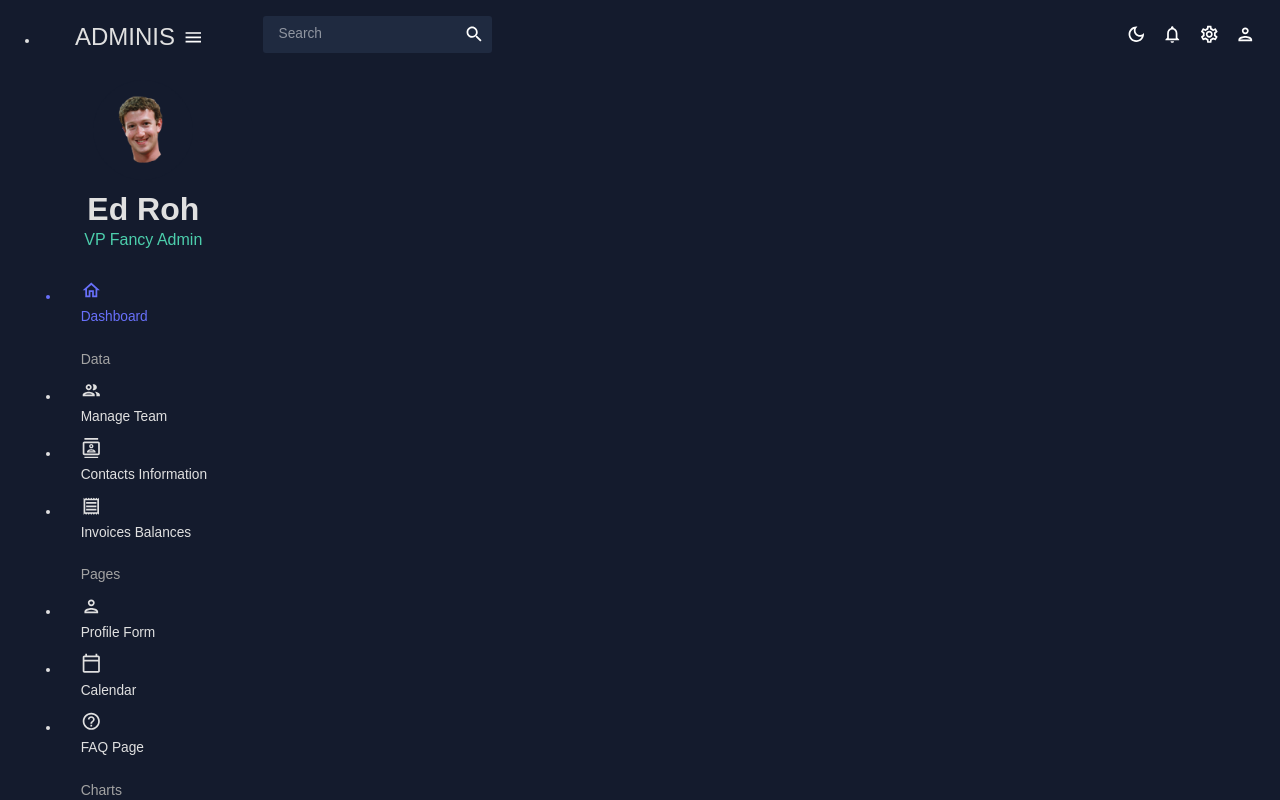
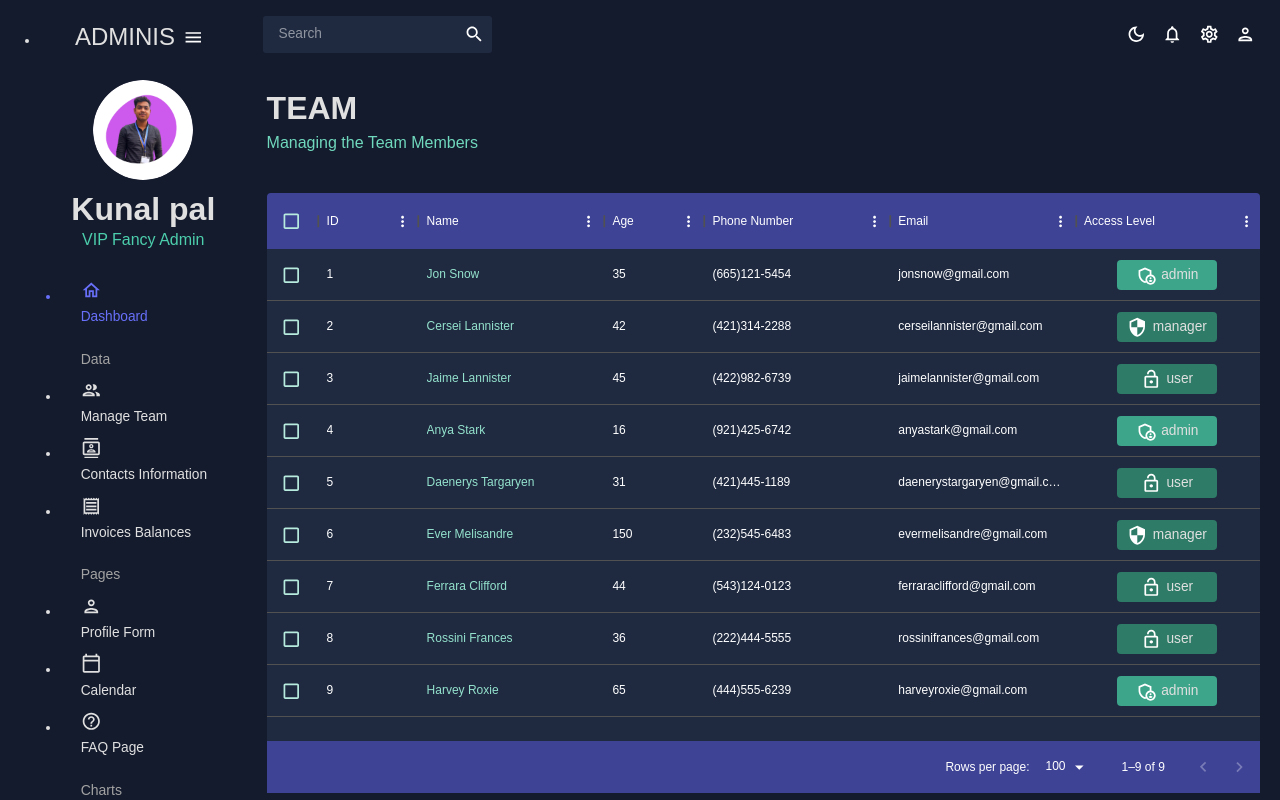
Before and after one commit to baghelkunalpal/AdminDashboard, a React (Create React App) app: page /team in a window 1280 px wide. Shown: the top 800 px of the page. Built offline with nearby package versions, Linux system fonts and the light colour scheme.

Commit message:
Added the manage team with the help of meterial ui

```diff
--- a/src/App.js
+++ b/src/App.js
@@ -3,7 +3,7 @@
 import Topbar from "./scenes/global/Topbar";
 import Sidebar from "./scenes/global/Sidebar";
 import Dashboard from "./scenes/dashboard";
-// import Team from "./scenes/team";
+import Team from "./scenes/team";
 // import Invoices from "./scenes/invoices";
 // import Contacts from "./scenes/contacts";
 // import Bar from "./scenes/bar";
@@ -30,9 +30,11 @@
             <Topbar/>
             <Routes>
               <Route path="/" element={<Dashboard />} />
-              {/* <Route path="/team" element={<Team />} />
-              <Route path="/contacts" element={<Contacts />} />
-              <Route path="/invoices" element={<Invoices />} />
+              <Route path="/team" element={<Team />} />
+              {/* <Route path="/contacts" element={<Contacts />} />
+              <Route path="/invoices" element={<Invoices />} /> */}
+              {/*
+
               <Route path="/form" element={<Form />} />
               <Route path="/bar" element={<Bar />} />
               <Route path="/pie" element={<Pie />} />
--- a/src/scenes/dashboard/index.js
+++ b/src/scenes/dashboard/index.js
@@ -4,7 +4,7 @@
 
 const Dashboard = () => {
   return <Box display='flex' justifyContent='space-between' alignItems='center'>
-<Header title="DASHBOARD" subtitle='Welcome'/>
+<Header title="DASHBOARD" subtitle='Welcome To your dashboard'/>
   </Box>
 }
 
--- a/src/scenes/global/Sidebar.jsx
+++ b/src/scenes/global/Sidebar.jsx
@@ -1,12 +1,8 @@
 import { useState } from "react";
 import { Menu, MenuItem } from 'react-pro-sidebar';  // Updated import
-
 import { Box, IconButton, Typography, useTheme } from "@mui/material";
 import { Link } from "react-router-dom";
 import "react-pro-sidebar/dist/css/styles.css";
-
-
-
 import { tokens } from "../../theme";
 import HomeOutlinedIcon from "@mui/icons-material/HomeOutlined";
 import PeopleOutlinedIcon from "@mui/icons-material/PeopleOutlined";
@@ -24,17 +20,23 @@
 const Item = ({ title, to, icon, selected, setSelected }) => {
   const theme = useTheme();
   const colors = tokens(theme.palette.mode);
+
+  const handleItemClick = () => {
+    setSelected(title);
+  };
+
   return (
     <MenuItem
-      className={selected === title ? 'active' : ''}  // Add 'active' class for styling active menu item
+      className={selected === title ? 'active' : ''}
       style={{
         color: colors.grey[100],
       }}
-      onClick={() => setSelected(title)}
+      onClick={handleItemClick}
       icon={icon}
     >
-      <Typography>{title}</Typography>
-      <Link to={to} />
+      <Link to={to} style={{ textDecoration: 'none', color: 'inherit' }}>
+        <Typography>{title}</Typography>
+      </Link>
     </MenuItem>
   );
 };
@@ -110,10 +112,10 @@
                 fontWeight="bold"
                 sx={{ m: "10px 0 0 0" }}
               >
-                Ed Roh
+                Kunal pal
               </Typography>
               <Typography variant="h5" color={colors.greenAccent[500]}>
-                VP Fancy Admin
+                VIP Fancy Admin
               </Typography>
             </Box>
           </Box>
--- /dev/null
+++ b/src/scenes/team/index.js
@@ -0,0 +1,110 @@
+import { Box, Typography, useTheme } from "@mui/material";
+import { DataGrid } from "@mui/x-data-grid";
+// import { tokens } from "../../theme";
+import { tokens } from "../../theme";
+import { mockDataTeam } from "../../data/mockData";
+import AdminPanelSettingsOutlinedIcon from "@mui/icons-material/AdminPanelSettingsOutlined";
+import LockOpenOutlinedIcon from "@mui/icons-material/LockOpenOutlined";
+import SecurityOutlinedIcon from "@mui/icons-material/SecurityOutlined";
+import Header from "../../components/Header";
+
+const Team = () => {
+  const theme = useTheme();
+  const colors = tokens(theme.palette.mode);
+  const columns = [
+    { field: "id", headerName: "ID" },
+    {
+      field: "name",
+      headerName: "Name",
+      flex: 1,
+      cellClassName: "name-column--cell",
+    },
+    {
+      field: "age",
+      headerName: "Age",
+      type: "number",
+      headerAlign: "left",
+      align: "left",
+    },
+    {
+      field: "phone",
+      headerName: "Phone Number",
+      flex: 1,
+    },
+    {
+      field: "email",
+      headerName: "Email",
+      flex: 1,
+    },
+    {
+      field: "accessLevel",
+      headerName: "Access Level",
+      flex: 1,
+      renderCell: ({ row: { access } }) => {
+        return (
+          <Box
+            width="60%"
+            m="0 auto"
+            p="5px"
+            display="flex"
+            justifyContent="center"
+            backgroundColor={
+              access === "admin"
+                ? colors.greenAccent[600]
+                : access === "manager"
+                ? colors.greenAccent[700]
+                : colors.greenAccent[700]
+            }
+            borderRadius="4px"
+          >
+            {access === "admin" && <AdminPanelSettingsOutlinedIcon />}
+            {access === "manager" && <SecurityOutlinedIcon />}
+            {access === "user" && <LockOpenOutlinedIcon />}
+            <Typography color={colors.grey[100]} sx={{ ml: "5px" }}>
+              {access}
+            </Typography>
+          </Box>
+        );
+      },
+    },
+  ];
+
+  return (
+    <Box m="20px">
+      <Header title="TEAM" subtitle="Managing the Team Members" />
+      <Box
+        m="40px 0 0 0"
+        height="75vh"
+        sx={{
+          "& .MuiDataGrid-root": {
+            border: "none",
+          },
+          "& .MuiDataGrid-cell": {
+            borderBottom: "none",
+          },
+          "& .name-column--cell": {
+            color: colors.greenAccent[300],
+          },
+          "& .MuiDataGrid-columnHeaders": {
+            backgroundColor: colors.blueAccent[700],
+            borderBottom: "none",
+          },
+          "& .MuiDataGrid-virtualScroller": {
+            backgroundColor: colors.primary[400],
+          },
+          "& .MuiDataGrid-footerContainer": {
+            borderTop: "none",
+            backgroundColor: colors.blueAccent[700],
+          },
+          "& .MuiCheckbox-root": {
+            color: `${colors.greenAccent[200]} !important`,
+          },
+        }}
+      >
+        <DataGrid checkboxSelection rows={mockDataTeam} columns={columns} />
+      </Box>
+    </Box>
+  );
+};
+
+export default Team;
```
Also changed, not shown: public/assets/user.png.
